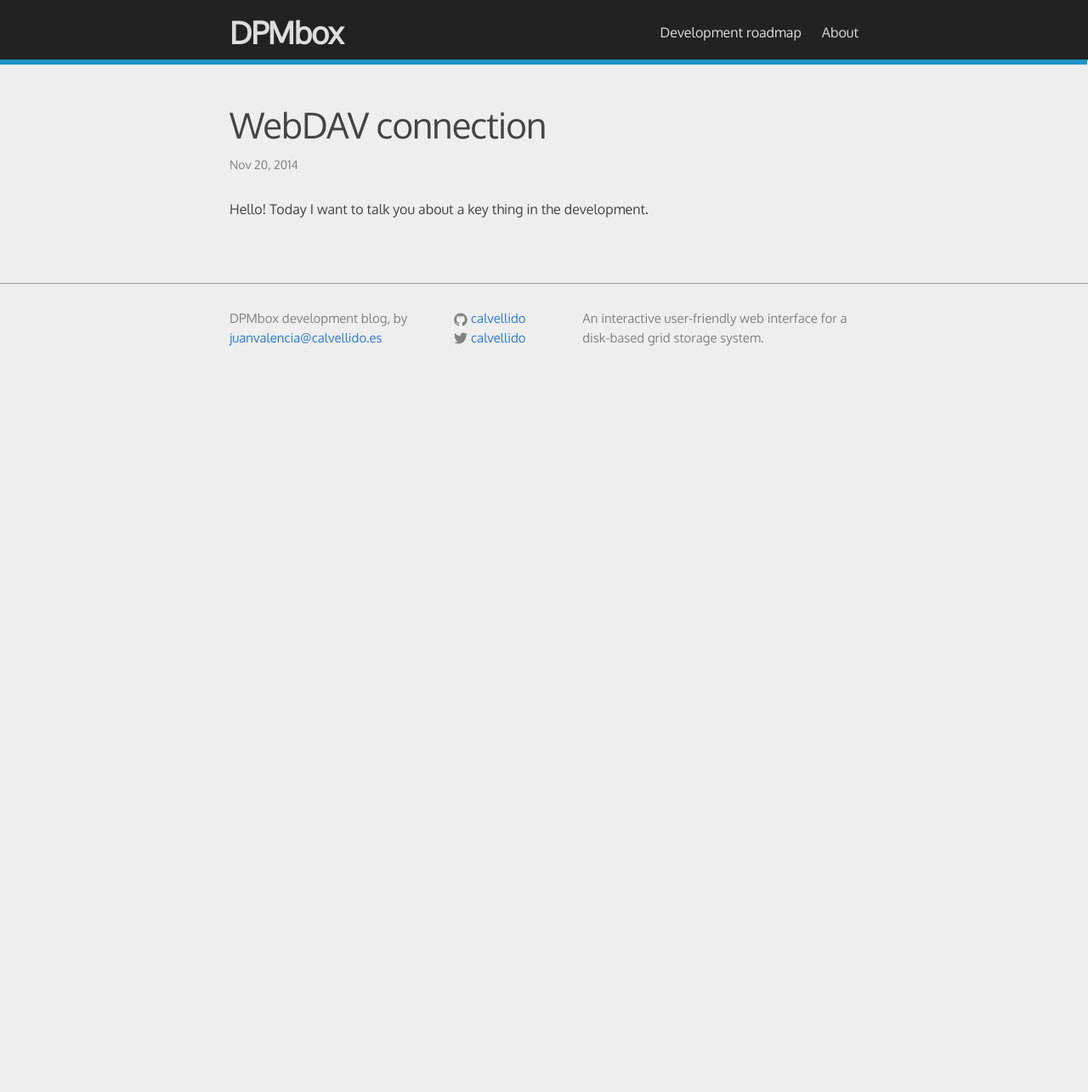
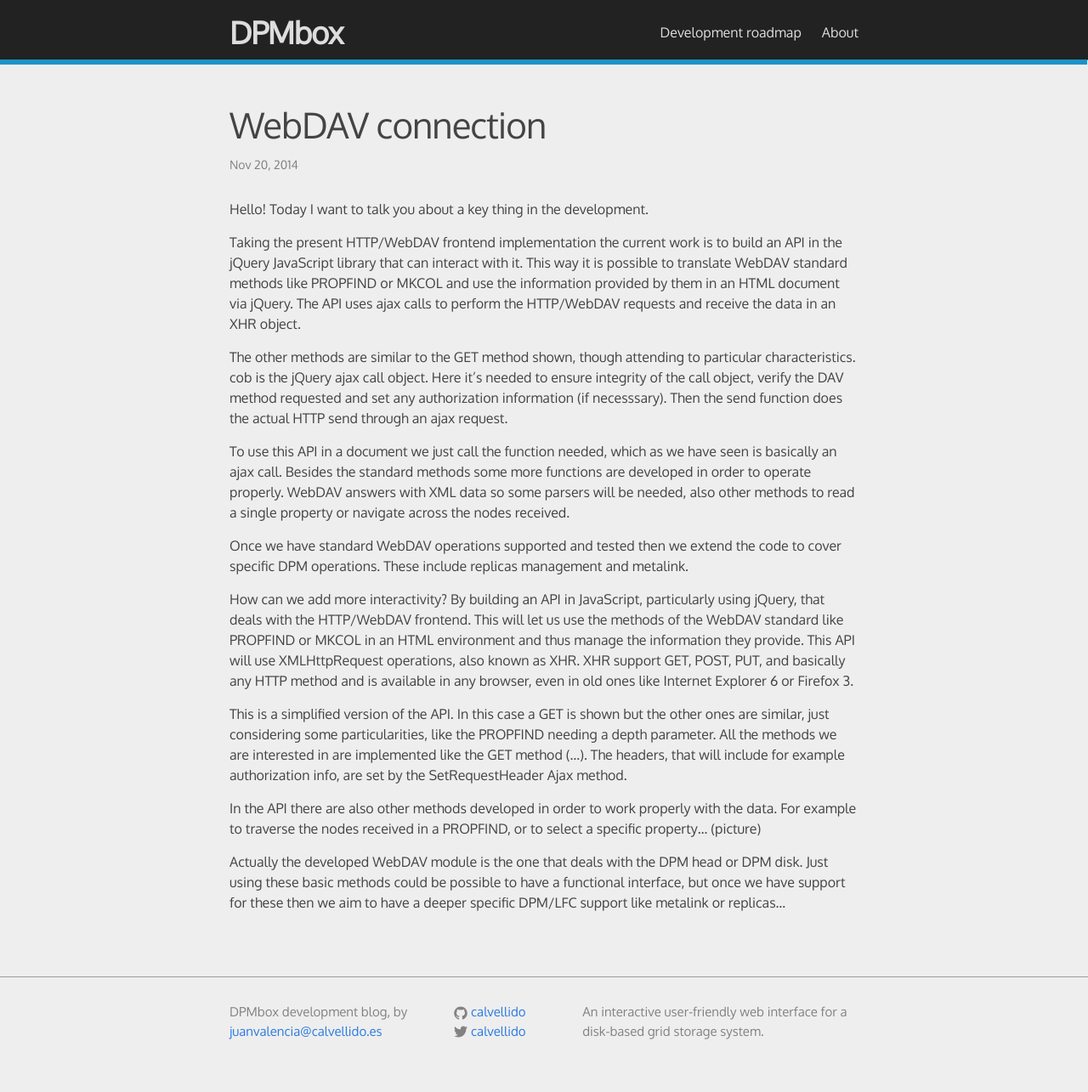
Before and after one commit to calvellido/DPMbox, a Jekyll site: the page built from _posts/2014-11-20-WebDAV-connection.markdown, in a window 1280 px wide. Shown: the whole page at 85% size. Built offline with Jekyll 4.4.1, drawn with Linux system fonts in a browser that asks for light colours; before the commit the page ends 900 px from its top, so only the background shows below that.

Commit message:
New post

```diff
--- a/_posts/2014-11-20-WebDAV-connection.markdown
+++ b/_posts/2014-11-20-WebDAV-connection.markdown
@@ -5,3 +5,24 @@ date:   2014-11-20 17:19:07
 categories: DPMbox
 ---
 Hello! Today I want to talk you about a key thing in the development.
+
+Taking the present HTTP/WebDAV frontend implementation the current work is to build an API in the jQuery JavaScript library that can interact with it. This way it is possible to translate WebDAV standard methods like PROPFIND or MKCOL and use the information provided by them in an HTML document via jQuery. The API uses ajax calls to perform the HTTP/WebDAV requests and receive the data in an XHR object.
+
+The other methods are similar to the GET method shown, though attending to particular characteristics. cob is the jQuery ajax call object. Here it's needed to ensure integrity of the call object, verify the DAV method requested and set any authorization information (if necesssary). Then the send function does the actual HTTP send through an ajax request.
+
+To use this API in a document we just call the function needed, which as we have seen is basically an ajax call. Besides the standard methods some more functions are developed in order to operate properly. WebDAV answers with XML data so some parsers will be needed, also other methods to read a single property or navigate across the nodes received.
+
+Once we have standard WebDAV operations supported and tested then we extend the code to cover specific DPM operations. These include replicas management and metalink.
+
+
+
+How can we add more interactivity? By building an API in JavaScript, particularly using jQuery, that deals with the HTTP/WebDAV frontend. This will let us use the methods of the WebDAV standard like PROPFIND or MKCOL in an HTML environment and thus manage the information they provide. This API will use XMLHttpRequest operations, also known as XHR. XHR support GET, POST, PUT, and basically any HTTP method and is available in any browser, even in old ones like Internet Explorer 6 or Firefox 3.
+
+This is a simplified version of the API. In this case a GET is shown but the other ones are similar, just considering some particularities, like the PROPFIND needing a depth parameter.
+All the methods we are interested in are implemented like the GET method (...).
+The headers, that will include for example authorization info, are set by the SetRequestHeader Ajax method.
+
+In the API there are also other methods developed in order to work properly with the data. For example to traverse the nodes received in a PROPFIND, or to select a specific property... (picture)
+
+Actually the developed WebDAV module is the one that deals with the DPM head or DPM disk. Just using these basic methods could be possible to have a functional interface, but once we have
+support for these then we aim to have a deeper specific DPM/LFC support like metalink or replicas...
--- a/index.html
+++ b/index.html
@@ -6,7 +6,7 @@ layout: default
 
   <div class="header-info">
   	<p>DPMbox is a project for a friendly web interface for Disk Pool Manager, the most widely adopted storage management system in the Worldwide LHC Computing Grid infrastructure.</p>
-  	<p>It is developed by <a href="http://www.calvellido.es" target="_blank">Juan Valencia Calvellido</a> in collaboration with <a href="http://www.cern.ch" target="_blank">CERN</a>.</p>
+  	<p>It is developed by <a href="http://www.calvellido.es" target="_blank">Juan Valencia Calvellido</a> in collaboration with <a href="http://www.cern.ch" target="_blank">CERN</a> IT-SDC-ID section.</p>
   </div>
 
   <h1 class="page-heading">Posts</h1>
```
Also changed, not shown: _posts/2014-10-17-Towards a-new-web-interface-for-LCGDM.markdown (+12 -1 lines), _posts/2014-12-24-Interface-mockup.markdown (added, +24 -0 lines), assets/webaccess-1.png (added), assets/webaccess-3.png (added), 1 other file.
